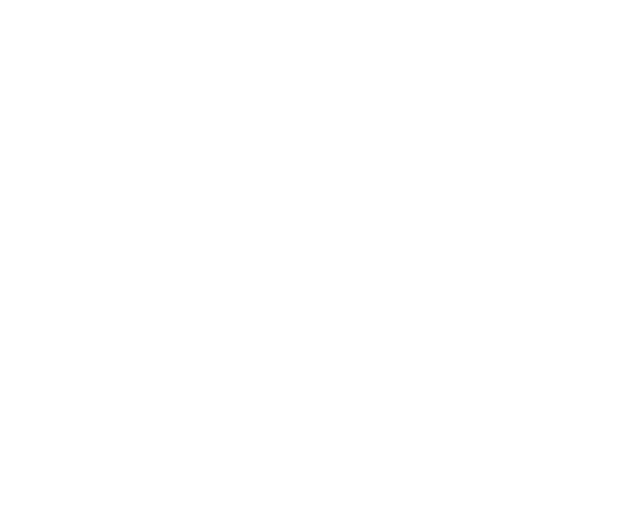
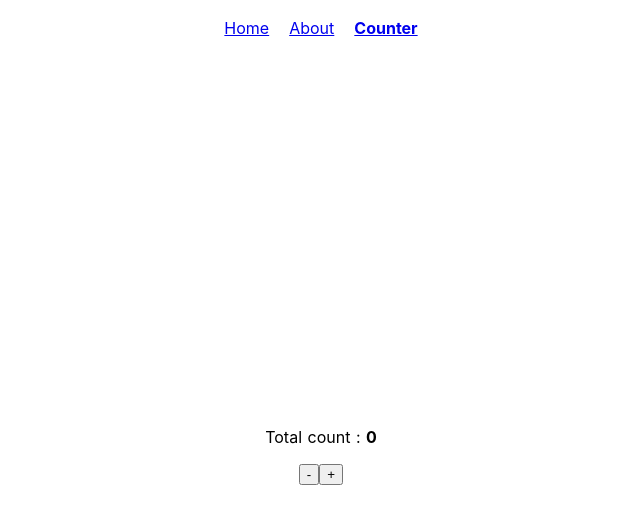
Before and after one commit to mathieutu/meetup-nuxtjs, a Nuxt app: page /counter in a window 1280 px wide. Before the commit this address had no page. Shown: the top 524 px of the page, without its empty margins (319-959 px from the left). Built offline with nearby package versions, Linux system fonts and the light colour scheme.

Commit message:
✨ Add a counter page.

```diff
--- a/layouts/default.vue
+++ b/layouts/default.vue
@@ -1,10 +1,17 @@
 <template>
-  <div class="container">
-    <nuxt/>
+  <div>
+    <nav>
+        <nuxt-link to="/">Home</nuxt-link>
+        <nuxt-link to="/about">About</nuxt-link>
+        <nuxt-link to="/counter">Counter</nuxt-link>
+    </nav>
+    <div class="container">
+      <nuxt/>
+    </div>
   </div>
 </template>
 
-<style>
+<style lang="scss">
 html {
   font-family: "Source Sans Pro", -apple-system, BlinkMacSystemFont, "Segoe UI", Roboto, "Helvetica Neue", Arial, sans-serif;
   font-size: 16px;
@@ -16,17 +23,21 @@ html {
   box-sizing: border-box;
 }
 
-.container {
-  min-height: 100vh;
+nav, .container {
   display: flex;
   justify-content: center;
   align-items: center;
   text-align: center;
+
+  a {
+    margin: 10px;
+    &.nuxt-link-exact-active {
+      font-weight: bolder;
+    }
+  }
 }
 
-
-*, *:before, *:after {
-  box-sizing: border-box;
-  margin: 0;
+.container {
+  min-height: 100vh;
 }
 </style>
--- a/pages/about.vue
+++ b/pages/about.vue
@@ -1,7 +1,7 @@
 <template>
     <div>
       <p>Serving from <strong v-text="from"/> for <strong v-text="userAgent"/></p>
-      <nuxt-link to="/">Home</nuxt-link>
+      <p>The count is <strong v-text="$store.state.count"/></p>
 
     </div>
 </template>
@@ -9,10 +9,10 @@
 <script>
 
 export default {
-    asyncData({req, isClient}) {
+    asyncData({req, isStatic}) {
         return {
             userAgent: req ? req.headers['user-agent'] : navigator.userAgent,
-            from: isClient ? 'client' : 'server'
+            from: isStatic ? 'static' : process.client ? 'client' : 'server'
         };
     }
 };
--- /dev/null
+++ b/pages/counter.vue
@@ -0,0 +1,18 @@
+<template>
+  <div>
+    <p>Total count : <strong v-text="$store.state.count"/></p>
+    <button @click="$store.commit('decrement')">-</button>
+    <button @click="$store.commit('increment')">+</button>
+  </div>
+</template>
+
+<script>
+// import Component from './Component';
+
+export default {};
+
+</script>
+
+<style lang="scss" scoped>
+
+</style>
--- /dev/null
+++ b/store/index.js
@@ -0,0 +1,13 @@
+export const state = () => ({
+  count: 0
+});
+
+export const mutations = {
+  increment(state) {
+    state.count++;
+  },
+
+  decrement(state) {
+    state.count--;
+  },
+};
```
